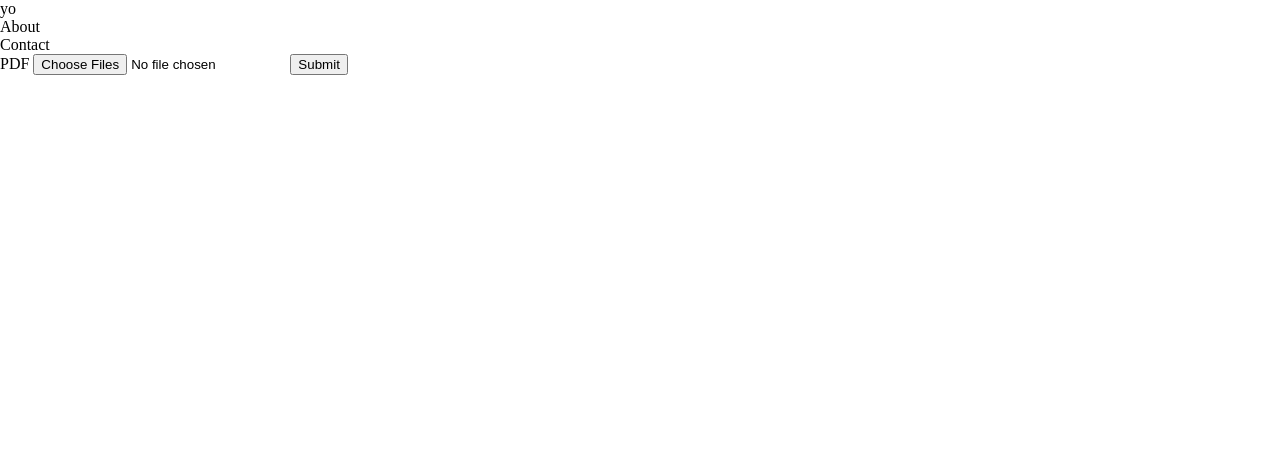
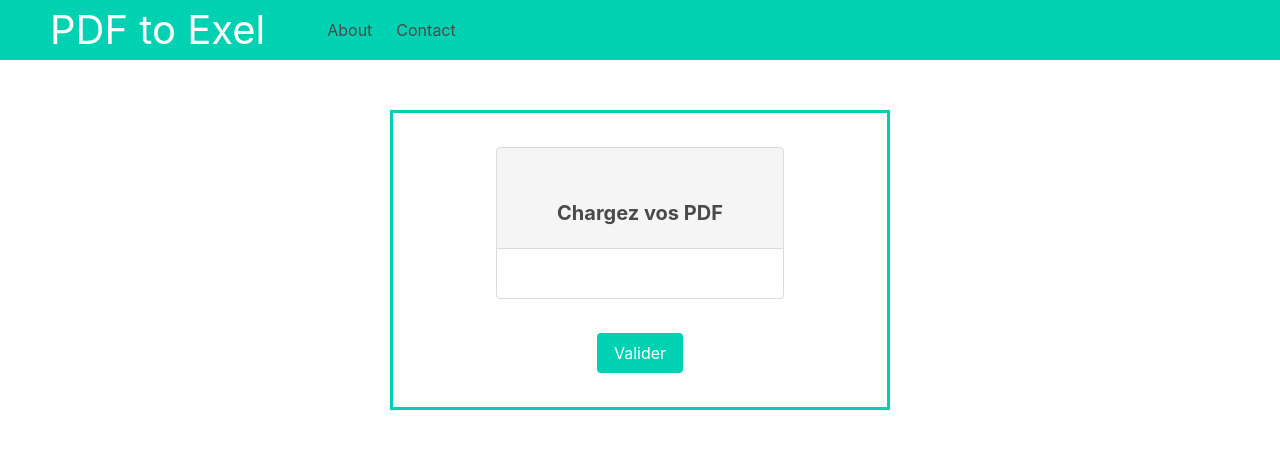
Before and after one commit to SvenM1234/python_pdf, a Flask app: page / in a window 1280 px wide. Shown: the top 459 px of the page. Run offline with Flask 2, Linux system fonts and the light colour scheme.

Commit message:
structure + style form pdf

```diff
--- a/static/css/main.css
+++ b/static/css/main.css
@@ -2,3 +2,42 @@
     margin: 0;
 
 }
+
+#brand1{
+    margin: 0 50px;
+    display: flex;
+    justify-content: center;
+    align-items: center;
+    font-size: 40px;
+}
+
+.nav-link{
+    display: flex;
+    justify-content: space-around;
+}
+
+.cont-form-pdf{
+    display: flex;
+    justify-content: center;
+    align-items: center;
+}
+
+.cont-form-pdf form{
+    width: 500px;
+    height: 300px;
+    margin: 50px;
+    border: 3px solid #00d1b2;
+    display: flex;
+    justify-content: space-evenly;
+    flex-direction: column;
+    align-items: center;
+
+}
+
+.cont-form-pdf label{
+    display: flex;
+    flex-direction: column;
+    justify-content: space-evenly;
+    font-weight: bold;
+    font-size: 20px;
+}
--- /dev/null
+++ b/static/js/script.js
@@ -0,0 +1,20 @@
+// js General
+
+console.log("js general");
+
+if(document.querySelector("#input-pdf")){
+    const fileInput = document.querySelector('#input-pdf');
+    fileInput.onchange = () => {
+        if (fileInput.files.length > 0) {
+            const fileName = document.querySelector('#display-pdf-title');
+            fileName.textContent = fileInput.files[0].name;
+            for (let i = 0; i < fileInput.files.length; i++) {
+                if(i == 0){
+                    fileName.title +=  fileInput.files[i].name;
+                }else{
+                    fileName.title +=  " / " + fileInput.files[i].name;
+                }
+            }
+        }
+    }
+}
--- a/templates/base.html
+++ b/templates/base.html
@@ -5,18 +5,23 @@
     <meta http-equiv="X-UA-Compatible" content="IE=edge">
     <meta name="viewport" content="width=device-width, initial-scale=1.0">
     <link rel="stylesheet" href="{{url_for('static',filename='css/main.css')}}"></link>
+    <link rel="stylesheet" href="https://cdn.jsdelivr.net/npm/bulma@0.9.3/css/bulma.min.css">
+
 
     <title>Document</title>
 </head>
 <body>
-    <nav>
-        <div>yo</div>
-        <div>About</div>
-        <div>Contact</div>
+    <nav class="navbar is-primary">
+        <div id="brand1" class="navbar-brand">PDF to Exel</div>
+        <div class="nav-link">
+            <a class="navbar-item" href="">About</a>
+            <a class="navbar-item" href="">Contact</a>
+        </div>
     </nav>
     <main>
         {% block content %}
         {% endblock %}
     </main>
+    <script src="{{url_for('static',filename='js/script.js')}}"></script>
 </body>
 </html>
--- a/templates/index.html
+++ b/templates/index.html
@@ -1,11 +1,24 @@
 {% extends "base.html" %}
 {% block content %}
-    <div>
+    <div class="cont-form-pdf">
         <form action="/pdf" method="POST" enctype=multipart/form-data>
-            <label for="">PDF
-                <input type="file" name="tex" multiple>
-                <input type="submit">
-            </label>
+            <div class="file has-name is-boxed">
+                <label class="file-label">
+                  <input id="input-pdf" class="file-input" type="file" name="resume" multiple>
+                  <span class="file-cta">
+                    <span class="file-icon">
+                      <i class="fas fa-upload"></i>
+                    </span>
+                    <span class="file-label">
+                      Chargez vos PDF
+                    </span>
+                  </span>
+                  <span id="display-pdf-title" class="file-name" title="">
+
+                  </span>
+                </label>
+            </div>
+            <input class="button is-primary" type="submit" value="Valider">
         </form>
     </div>
 
```
